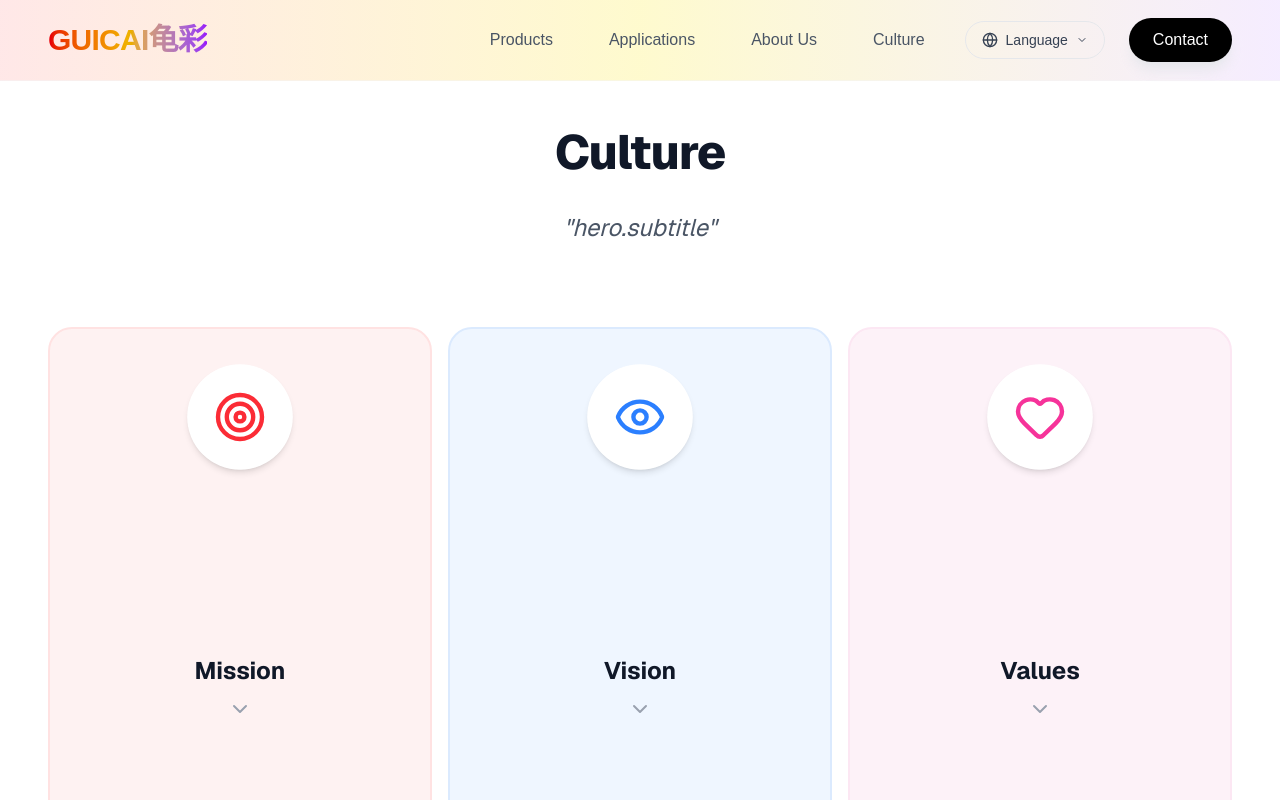
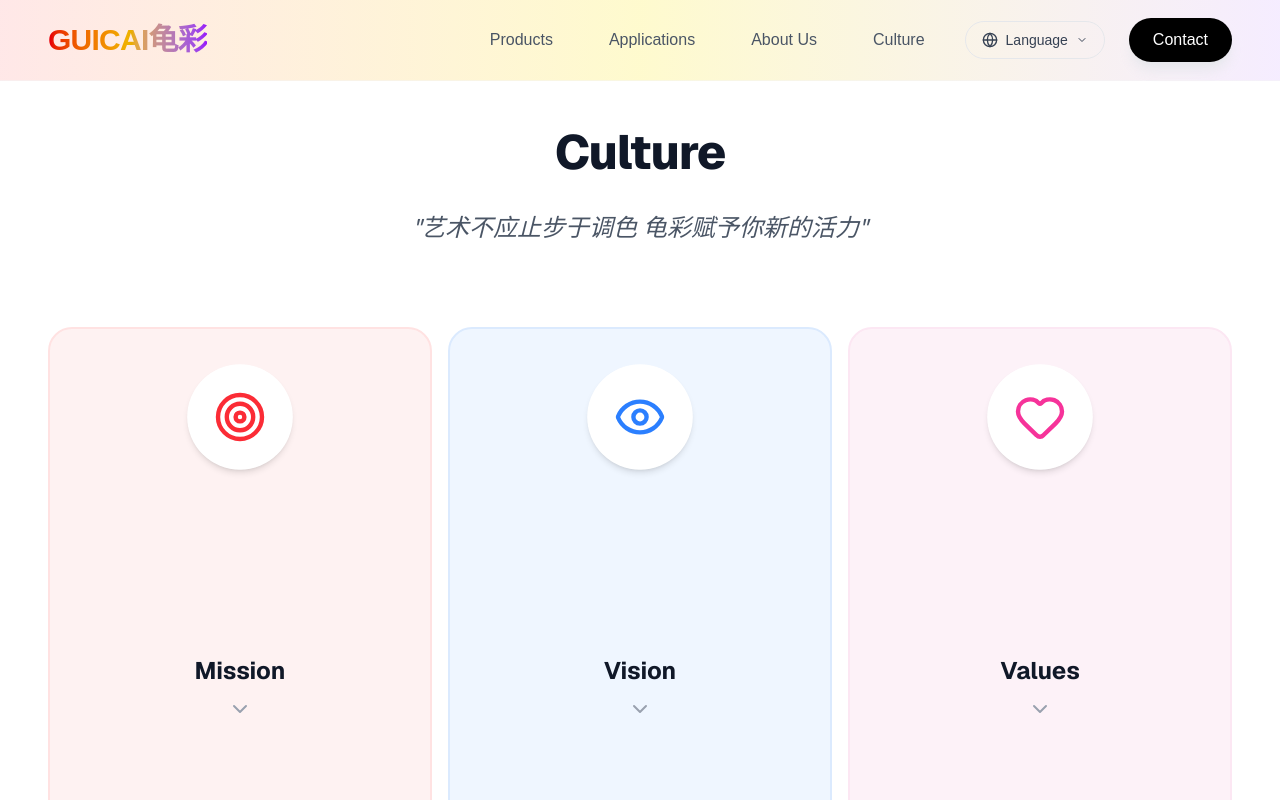
Before and after one commit to zinc6666/guicai-website, a Next.js app: page /en/culture in a window 1280 px wide. Shown: the top 800 px of the page. Built offline with nearby package versions, Linux system fonts and the light colour scheme.

Commit message:
Update homepage poster English text and company description

```diff
--- a/package.json
+++ b/package.json
@@ -16,6 +16,7 @@
     "lucide-react": "^0.575.0",
     "next": "16.1.6",
     "next-intl": "^4.8.3",
+    "nodemailer": "^8.0.1",
     "react": "19.2.3",
     "react-dom": "19.2.3",
     "three": "^0.183.1"
--- a/src/app/[locale]/culture/page.tsx
+++ b/src/app/[locale]/culture/page.tsx
@@ -48,7 +48,7 @@ export default function CulturePage() {
       <div className="w-full px-6 lg:px-12 mb-20 text-center">
         <h1 className="text-5xl font-extrabold mb-8 tracking-tight">{t('nav.about')}</h1>
         <p className="text-2xl text-gray-600 max-w-4xl mx-auto leading-relaxed italic">
-          "{t('hero.subtitle')}"
+          "{t('艺术不应止步于调色 龟彩赋予你新的活力')}"
         </p>
       </div>
 
```
Also changed, not shown: 1 other file (tests, documents, lock files or other folders).
